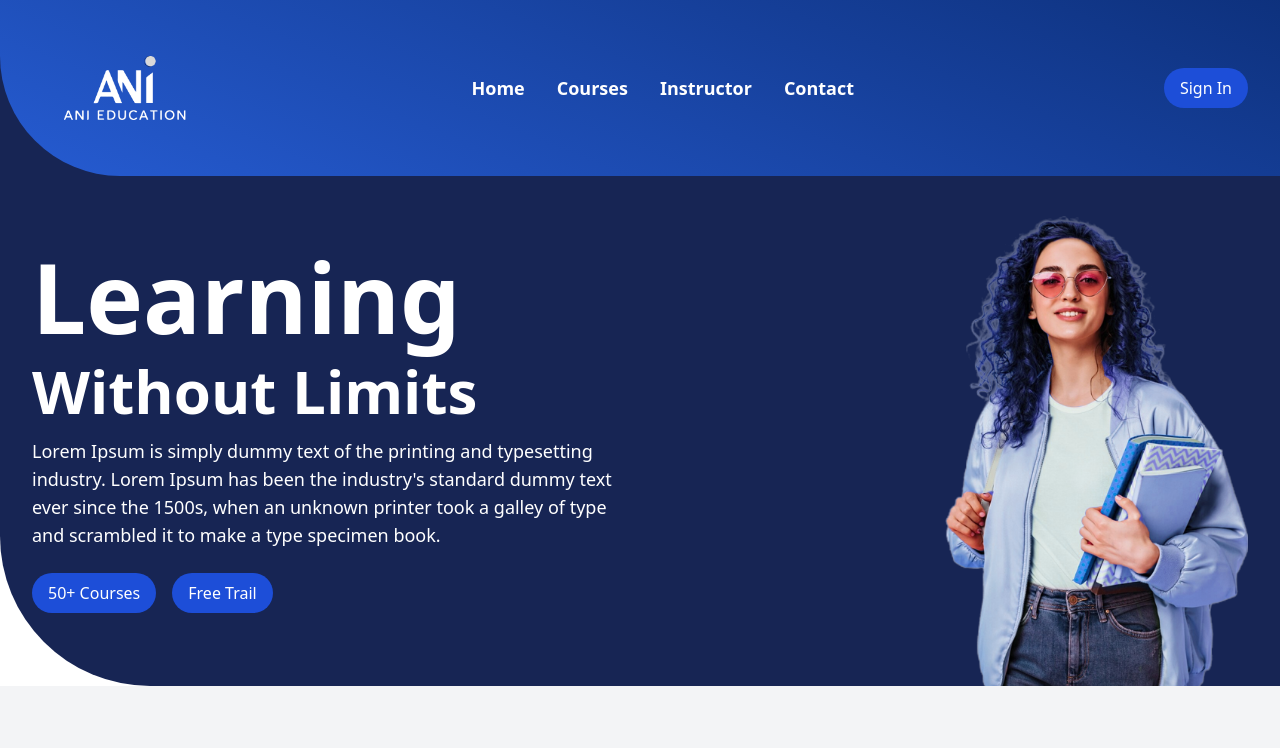
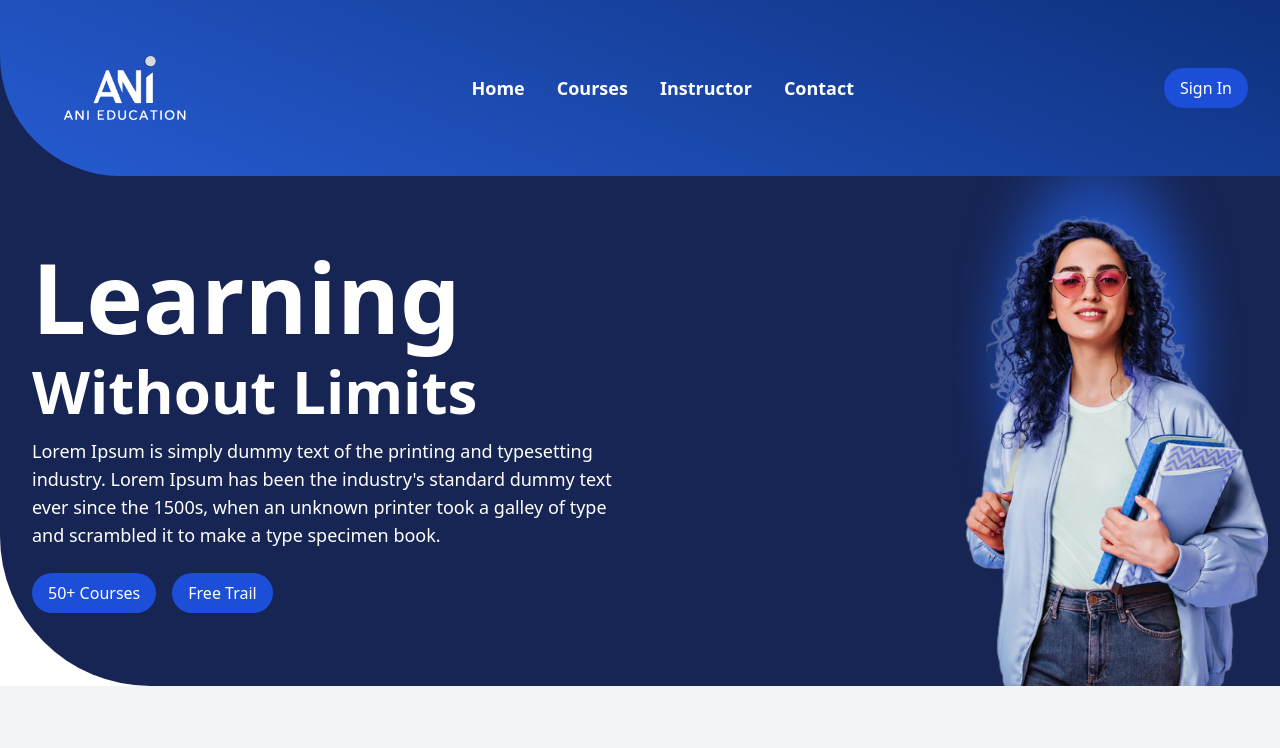
Before and after one commit to anuj-kashyap/Ani_Education, a React (Vite) app: page / in a window 1280 px wide. Shown: the top 748 px of the page. Built offline with nearby package versions, Linux system fonts and the light colour scheme.

Commit message:
HeroSection

```diff
--- a/src/Component/Hero.jsx
+++ b/src/Component/Hero.jsx
@@ -1,14 +1,14 @@
 import React from 'react';
-import girl from '../assets/girl 1.png'; // Ensure you have the correct path to your image
+import girl from '../assets/girl 1.png';
+import flare from '../assets/flare.png'
 
 const Hero = () => {
   return (
-    <section className="relative bg-blue-950 text-white px-8 rounded-bl-[150px]">
+    <section className="relative bg-blue-950 text-white px-8 rounded-bl-[150px] overflow-hidden">
       <div className="container mx-auto flex flex-col md:flex-row items-center justify-between">
         <div className="md:w-1/2">
           <h1 className="text-8xl font-bold mb-4">Learning</h1>
           <h1 className="text-6xl font-bold mb-4"> Without Limits</h1>
-
           <p className="text-lg mb-6">
             Lorem Ipsum is simply dummy text of the printing and typesetting industry.
             Lorem Ipsum has been the industry's standard dummy text ever since the 1500s,
@@ -23,8 +23,17 @@ const Hero = () => {
             </button>
           </div>
         </div>
-        <div className="md:w-1/4 md:mt-10">
-          <img src={girl} alt="Hero" className="rounded-lg" />
+        <div className="md:w-1/4 md:mt-10 relative">
+          <img
+            src={flare}
+            alt=""
+            className='absolute w-[600px] h-[550px] top-[-130px] right-[-1px] z-0'
+          />
+          <img
+            src={girl}
+            alt="Hero"
+            className="rounded-lg z-10 relative right-[-20px]"
+          />
         </div>
       </div>
     </section>
```
Also changed, not shown: src/assets/Vector 1.png (added), src/assets/flare.png (renamed from src/assets/Ellipse 2(1).png).
